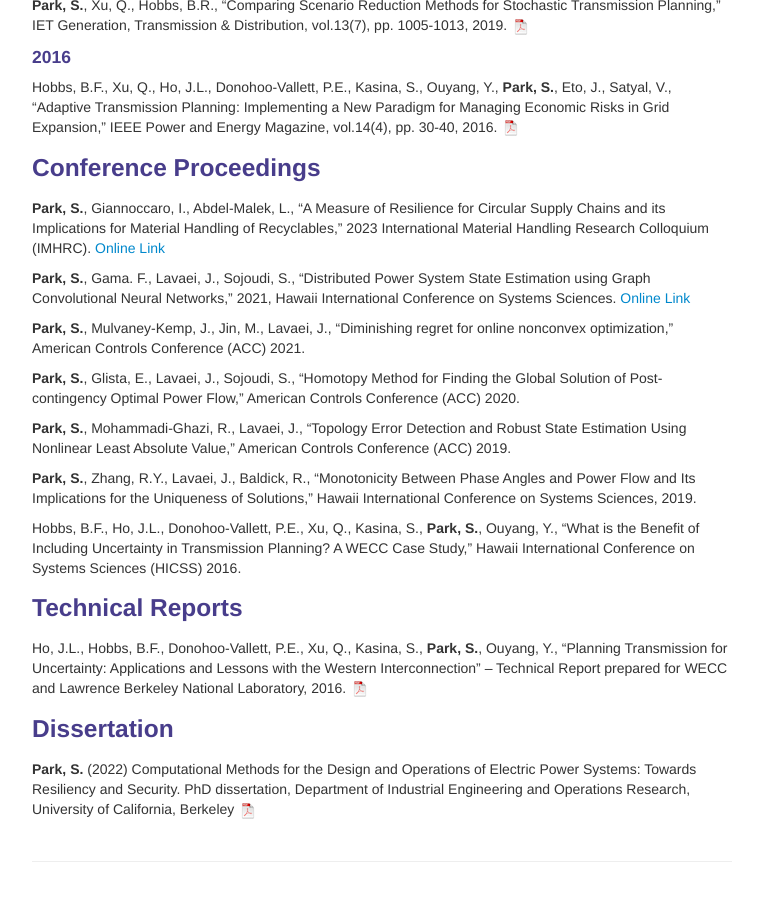
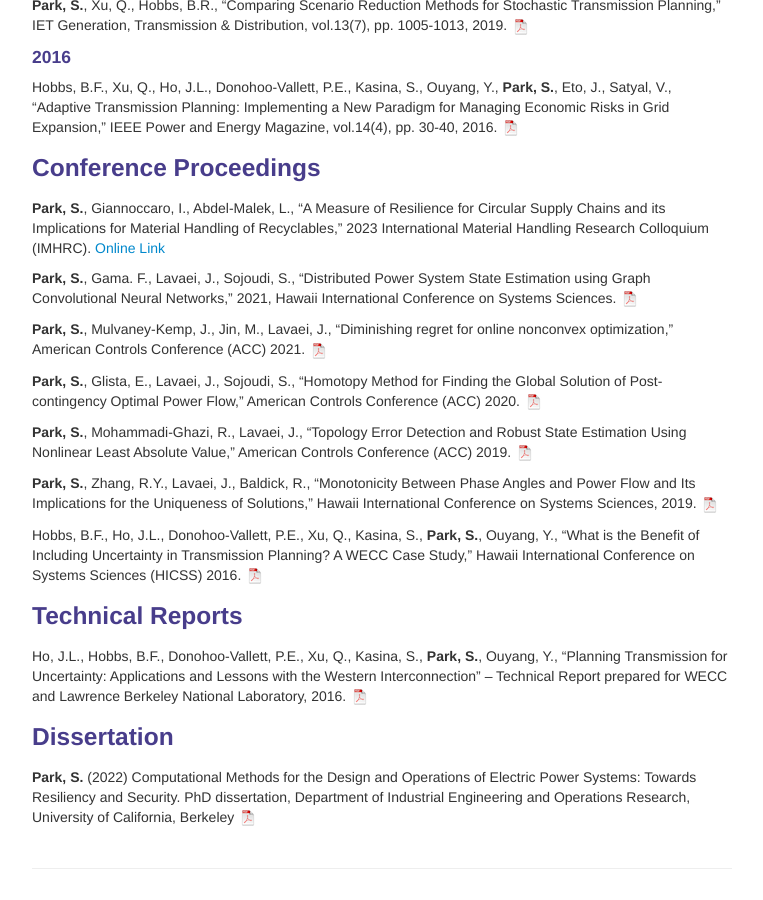
Before and after one commit to sangwoopark-njit/sangwoopark-njit.github.io, a Jekyll site: the page built from pubs.md, in a window 1280 px wide and 900 px high, scrolled down 843 px. Shown: the whole window, without its empty margins (258-1021 px from the left). Built offline with Jekyll 4.4.1, drawn with Linux system fonts in a browser that asks for light colours.

Commit message:
Update pubs.md

```diff
--- a/pubs.md
+++ b/pubs.md
@@ -79,18 +79,22 @@ IEEE Power and Energy Magazine, vol.14(4), pp. 30-40, 2016.
 [Online Link](https://digitalcommons.georgiasouthern.edu/pmhr_2023/)
 
 **Park, S.**, Gama. F., Lavaei, J., Sojoudi, S., “Distributed Power System State Estimation using Graph Convolutional Neural Networks,” 2021, Hawaii International Conference on Systems Sciences.
-[Online Link](https://lavaei.ieor.berkeley.edu/GNN_P_2021_1.pdf)
+[![pdf](icons16/pdf-icon.png)](https://scholarspace.manoa.hawaii.edu/items/ab8e380f-f79e-42ae-935b-3c46a260db03)
 
 **Park, S.**, Mulvaney-Kemp, J., Jin, M., Lavaei, J., “Diminishing regret for online nonconvex optimization,” American Controls Conference (ACC) 2021.
+[![pdf](icons16/pdf-icon.png)](https://ieeexplore.ieee.org/document/9482986)
 
 **Park, S.**, Glista, E., Lavaei, J., Sojoudi, S., “Homotopy Method for Finding the Global Solution of Post-contingency Optimal Power Flow,” American Controls Conference (ACC) 2020.
+[![pdf](icons16/pdf-icon.png)](https://ieeexplore.ieee.org/document/9147711)
 
 **Park, S.**, Mohammadi-Ghazi, R., Lavaei, J., “Topology Error Detection and Robust State Estimation Using Nonlinear Least Absolute Value,” American Controls Conference (ACC) 2019.
+[![pdf](icons16/pdf-icon.png)](https://ieeexplore.ieee.org/document/8814813)
 
 **Park, S.**, Zhang, R.Y., Lavaei, J., Baldick, R., “Monotonicity Between Phase Angles and Power Flow and Its Implications for the Uniqueness of Solutions,” Hawaii International Conference on Systems Sciences, 2019.
+[![pdf](icons16/pdf-icon.png)](https://scholarspace.manoa.hawaii.edu/items/90aa45b5-13f6-420d-83eb-c6daf21932b7)
 
 Hobbs, B.F., Ho, J.L., Donohoo-Vallett, P.E., Xu, Q., Kasina, S., **Park, S.**, Ouyang, Y., “What is the Benefit of Including Uncertainty in Transmission Planning? A WECC Case Study,” Hawaii International Conference on Systems Sciences (HICSS) 2016.
-
+[![pdf](icons16/pdf-icon.png)](https://ieeexplore.ieee.org/abstract/document/7427478)
 
 ### <a name="techreports"></a>Technical Reports
 
```
